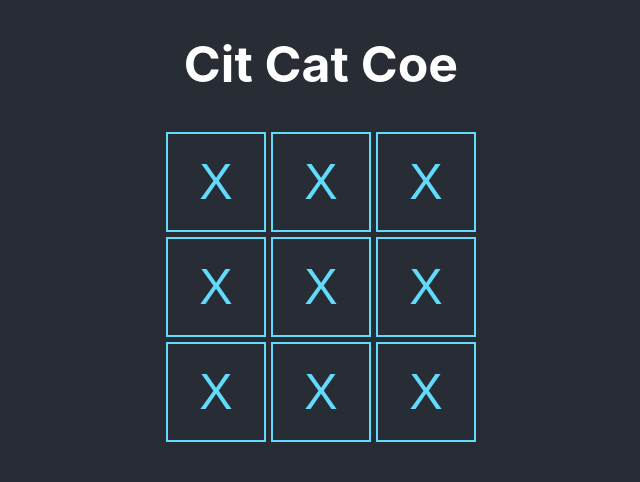
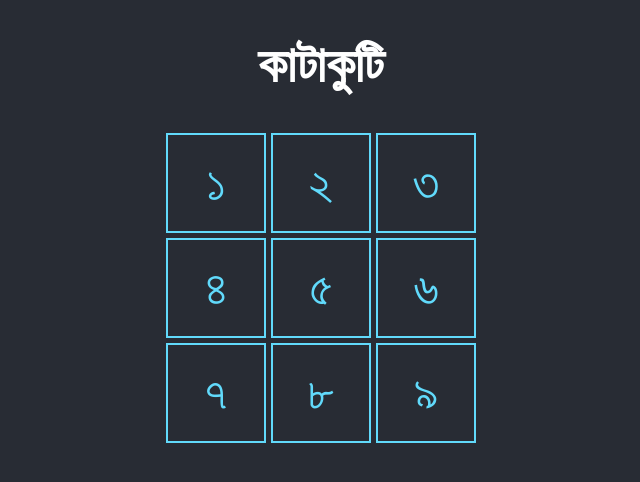
Before and after one commit to arBishal/Kata-Kuti, a React (Create React App) app: page / in a window 1280 px wide. Shown: the top 482 px of the page, without its empty margins (319-959 px from the left). Built offline with nearby package versions, Linux system fonts and the light colour scheme.

Commit message:
Language changed

```diff
--- a/public/index.html
+++ b/public/index.html
@@ -24,7 +24,7 @@
       work correctly both with client-side routing and a non-root public URL.
       Learn how to configure a non-root public URL by running `npm run build`.
     -->
-    <title>React App</title>
+    <title>কাটাকুটি</title>
   </head>
   <body>
     <noscript>You need to enable JavaScript to run this app.</noscript>
--- a/src/App.js
+++ b/src/App.js
@@ -4,21 +4,21 @@ export default function App() {
   return (
     <div className="main">
 
-      <h1>Cit Cat Coe</h1>
+      <h1>কাটাকুটি</h1>
 
       <div className="board">
 
-        <button className="box">X</button>
-        <button className="box">X</button>
-        <button className="box">X</button>
+        <button className="box">১</button>
+        <button className="box">২</button>
+        <button className="box">৩</button>
 
-        <button className="box">X</button>
-        <button className="box">X</button>
-        <button className="box">X</button>
+        <button className="box">৪</button>
+        <button className="box">৫</button>
+        <button className="box">৬</button>
 
-        <button className="box">X</button>
-        <button className="box">X</button>
-        <button className="box">X</button>
+        <button className="box">৭</button>
+        <button className="box">৮</button>
+        <button className="box">৯</button>
 
       </div>
 
```
